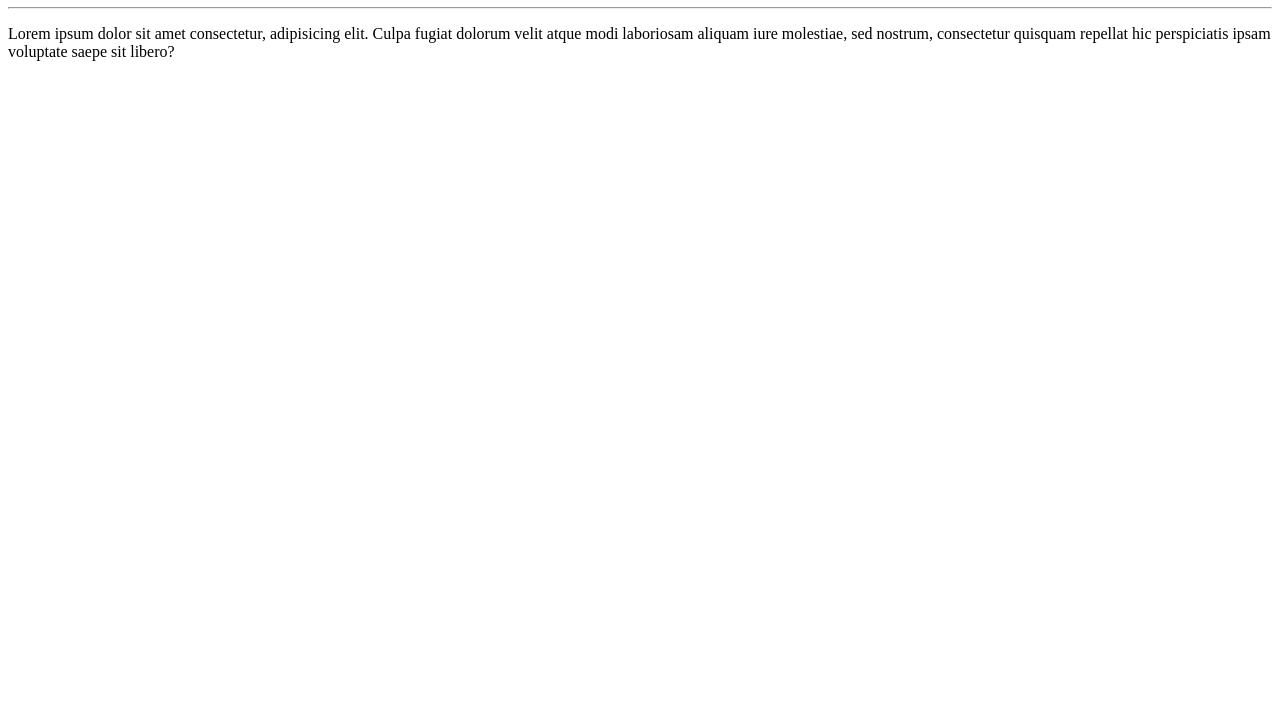
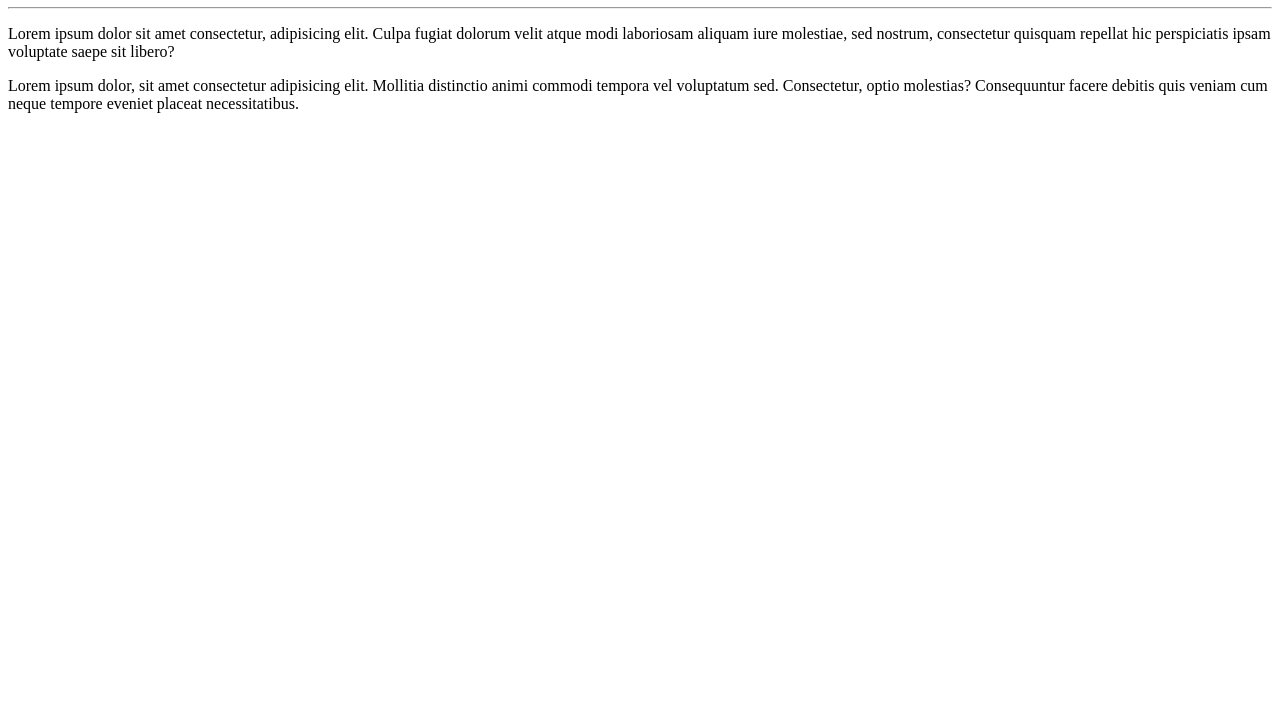
Before and after one commit to DKAT-DAVI/GitHub-Desktop, a plain HTML site: page site_exemplo/index.html in a window 1280 px wide. Shown: the part 73-800 px from the top of the page. Drawn offline with Linux system fonts and the light colour scheme.

Commit message:
Adicionei um parágrafo

```diff
--- a/site_exemplo/index.html
+++ b/site_exemplo/index.html
@@ -10,5 +10,6 @@
    <h1>Olá, Mundo</h1>
    <hr>
    <p>Lorem ipsum dolor sit amet consectetur, adipisicing elit. Culpa fugiat dolorum velit atque modi laboriosam aliquam iure molestiae, sed nostrum, consectetur quisquam repellat hic perspiciatis ipsam voluptate saepe sit libero?</p>
+   <p>Lorem ipsum dolor, sit amet consectetur adipisicing elit. Mollitia distinctio animi commodi tempora vel voluptatum sed. Consectetur, optio molestias? Consequuntur facere debitis quis veniam cum neque tempore eveniet placeat necessitatibus.</p>
 </body>
 </html>
```
